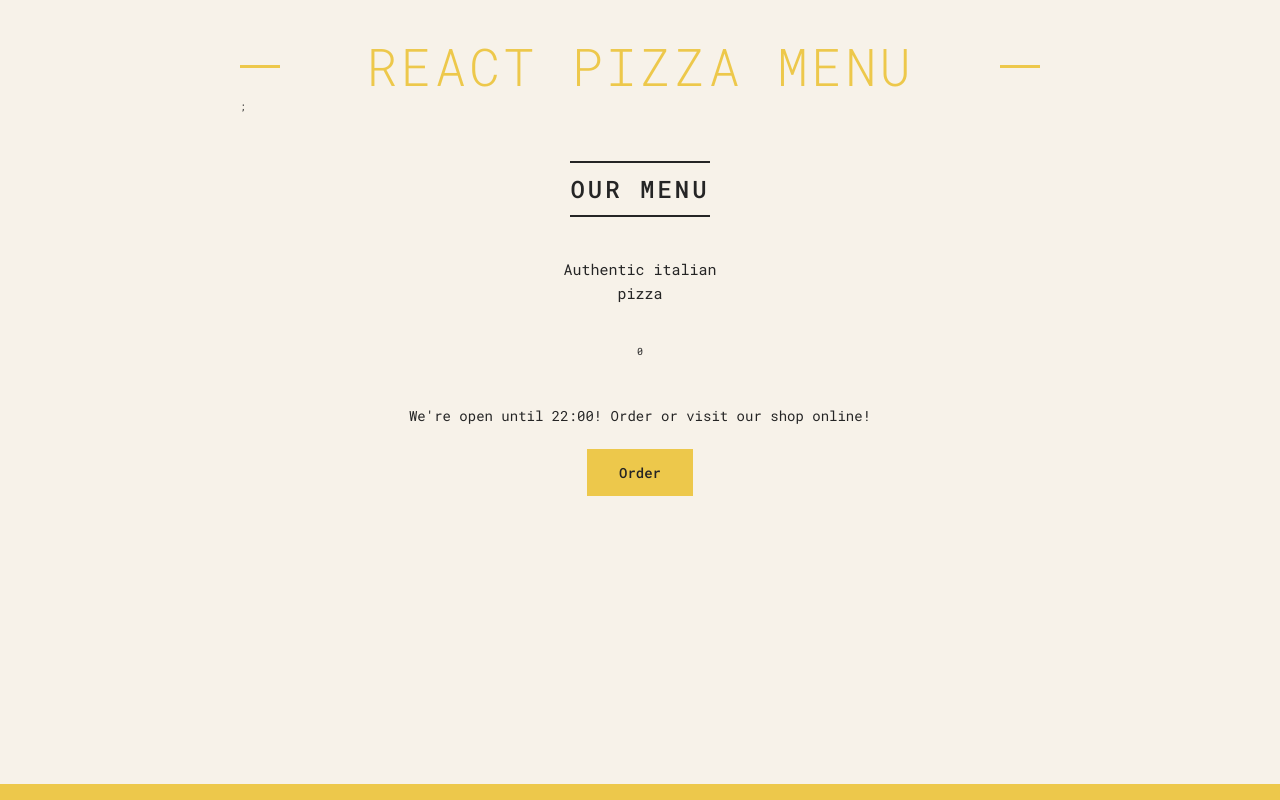
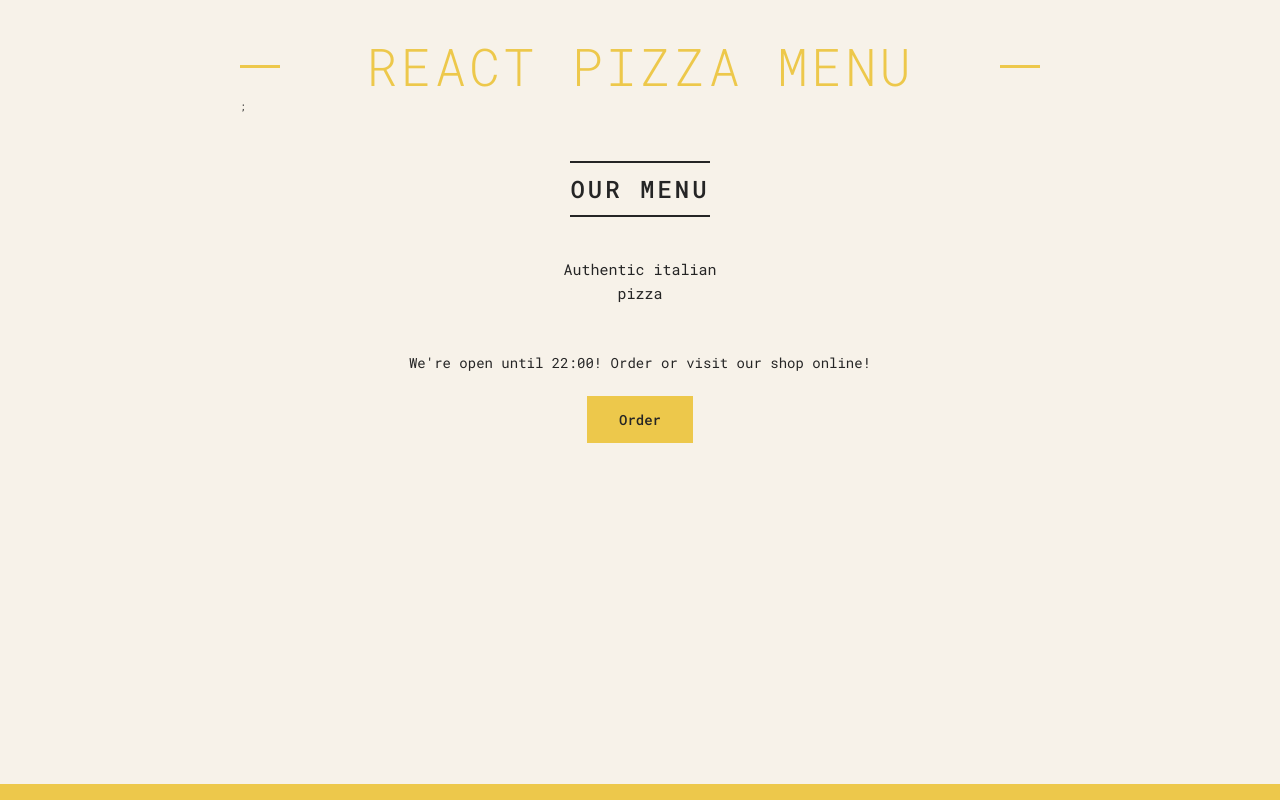
Before and after one commit to mihaela336/pizza-menu, a React (Create React App) app: page / in a window 1280 px wide. Built offline with nearby package versions, Linux system fonts and the light colour scheme.

Commit message:
render pizza list fix - the meh way - using && short circuiting

```diff
--- a/src/components/Menu.jsx
+++ b/src/components/Menu.jsx
@@ -12,7 +12,7 @@ function Menu() {
 
       <p>Authentic italian pizza</p>
 
-      {numPizzas && (
+      {numPizzas > 0 && (
         <ul className="pizzas">
           {pizzaData.map((pizza) => {
             return <Pizza pizzaObj={pizza} key={pizza.name} />;
```
